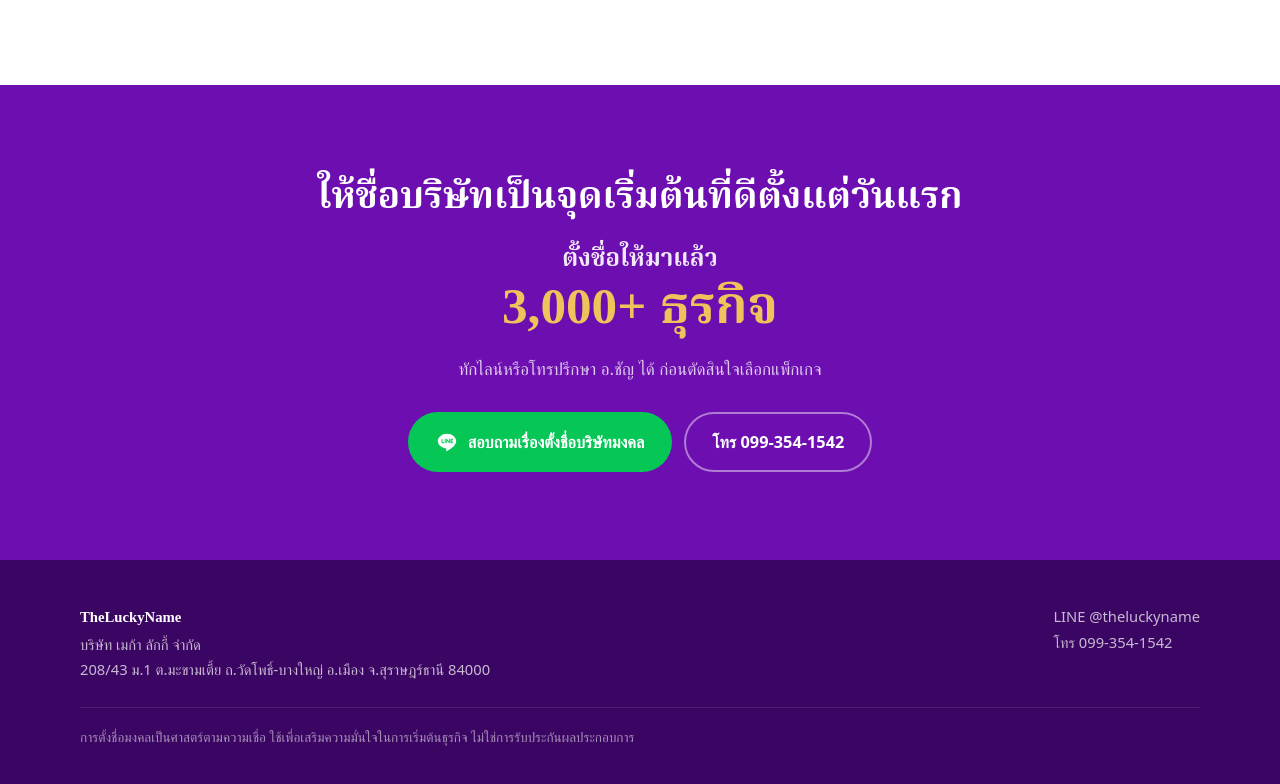
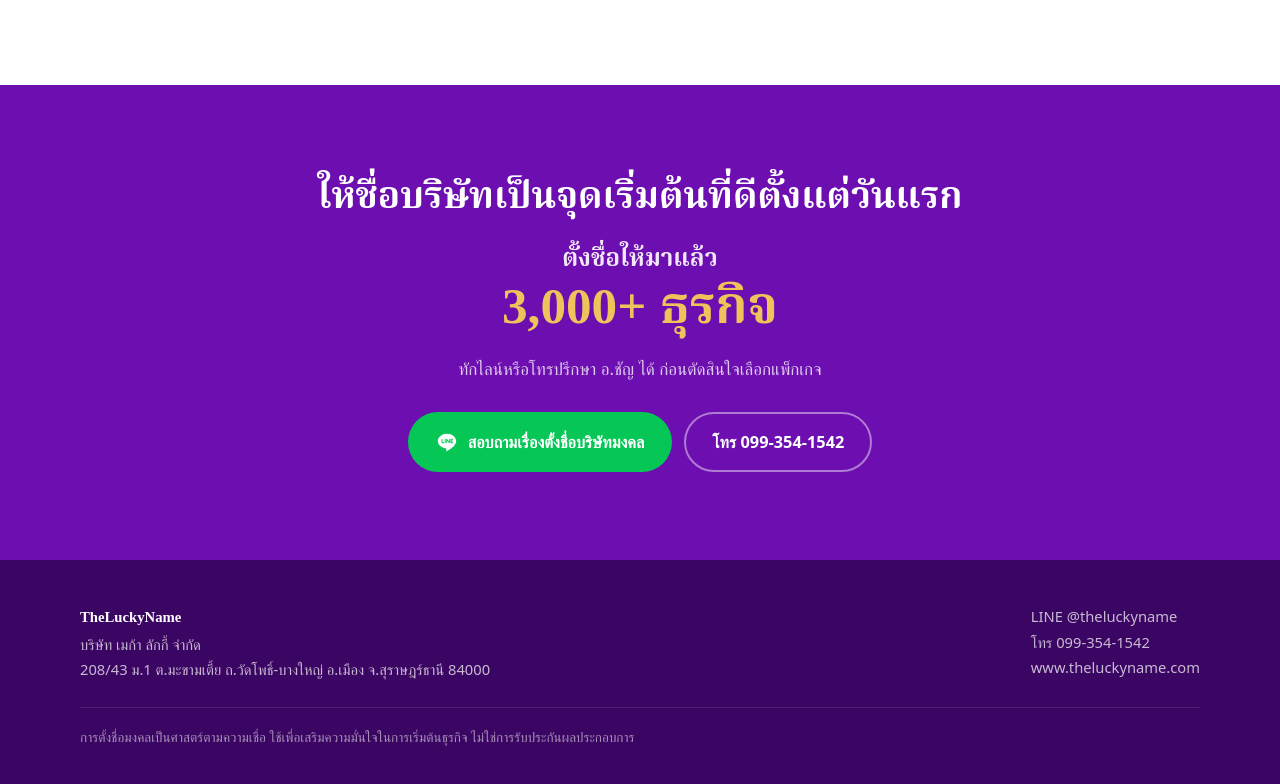
Before and after one commit to kangpla2530/theluckyname-landing, a plain HTML site: page index.html in a window 1280 px wide. Shown: the part 8161-8945 px from the top of the page. Drawn offline with Linux system fonts and the light colour scheme; a web font is replaced by a local one.

Commit message:
Show www.theluckyname.com in footer as plain text (no link)
Co-Authored-By: Claude Opus 5.5 <noreply@anthropic.com>

```diff
--- a/index.html
+++ b/index.html
@@ -780,7 +780,7 @@ footer .disclaim{flex-basis:100%;border-top:1px solid rgba(255,255,255,.1);paddi
 <footer>
   <div class="wrap">
     <div><b>TheLuckyName</b><br>บริษัท เมก้า ลักกี้ จำกัด<br>208/43 ม.1 ต.มะขามเตี้ย ถ.วัดโพธิ์-บางใหญ่ อ.เมือง จ.สุราษฎร์ธานี 84000</div>
-    <div>LINE @theluckyname<br>โทร 099-354-1542</div>
+    <div>LINE @theluckyname<br>โทร 099-354-1542<br>www.theluckyname.com</div>
     <p class="disclaim">การตั้งชื่อมงคลเป็นศาสตร์ตามความเชื่อ ใช้เพื่อเสริมความมั่นใจในการเริ่มต้นธุรกิจ ไม่ใช่การรับประกันผลประกอบการ</p>
   </div>
 </footer>
```
